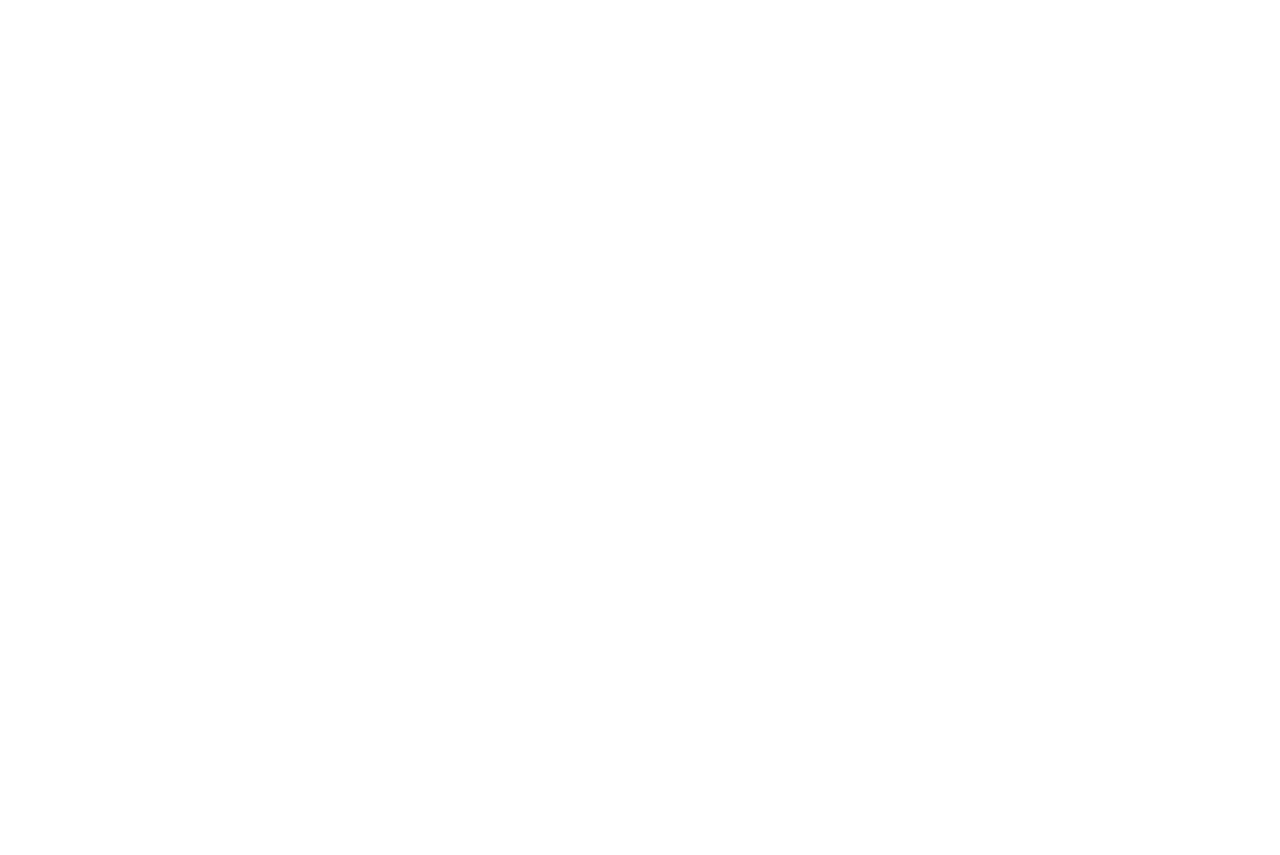
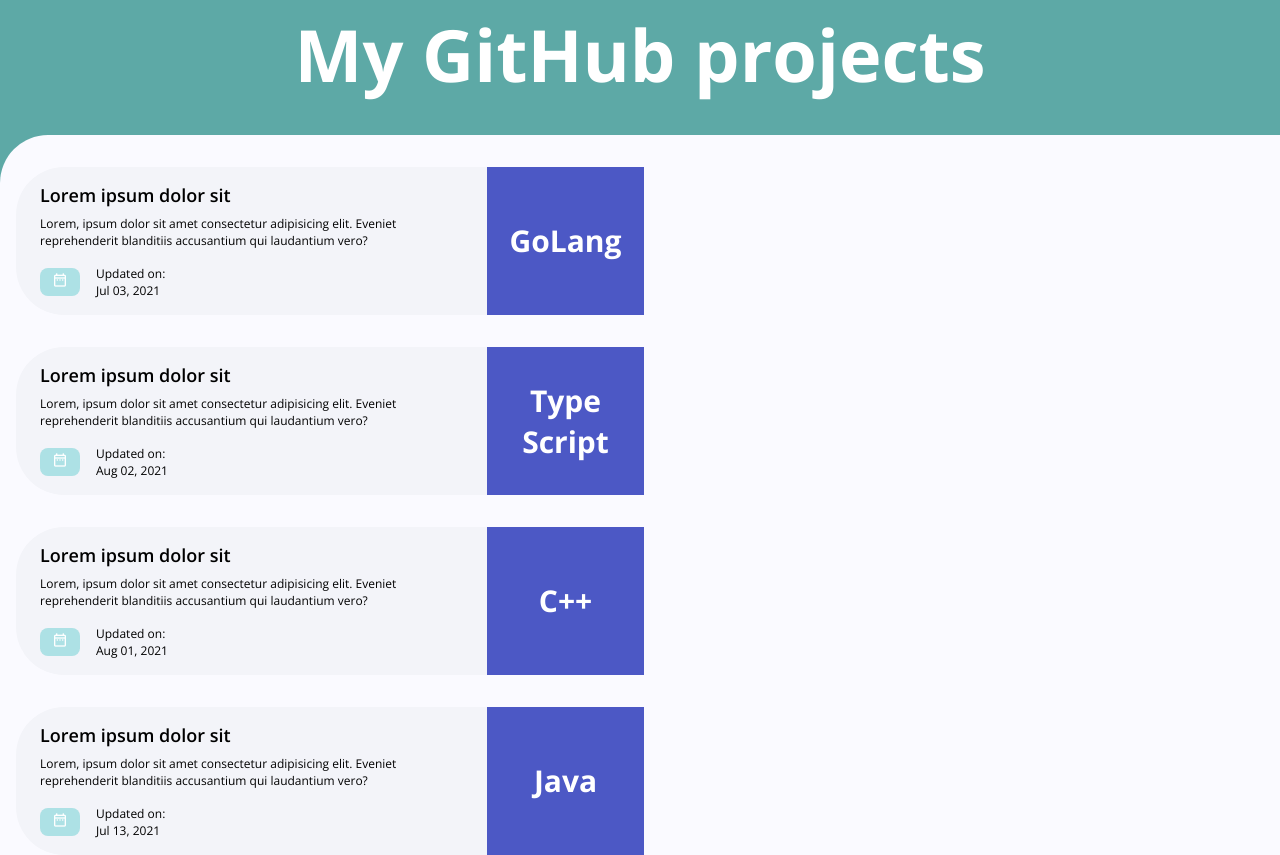
Before and after one commit to DavidBuzatu-Marian/DavidBuzatu_Portfolio_V2, a React (Create React App) app: page / in a window 1280 px wide. Shown: the part 2400-3255 px from the top of the page. Before the commit the page ends 2347 px from the top, so only its background shows below. Built offline with nearby package versions, Linux system fonts and the light colour scheme.

Commit message:
Added initial project part

```diff
--- /dev/null
+++ b/src/components/landing_project/ProjectCard.js
@@ -0,0 +1,41 @@
+import React from 'react';
+
+const ProjectCard = ({
+  project: { title, date_created, description, language },
+}) => {
+  return (
+    <div className='card-project'>
+      <div className='body'>
+        <div className='project-title'>
+          <p>{title}</p>
+        </div>
+        <div className='project-description'>
+          <p>{description}</p>
+        </div>
+        <div className='date'>
+          <button className='btn btn-date'>
+            <span className='material-icons-outlined'>date_range</span>
+          </button>
+          <p>
+            Updated on:
+            <br />
+            {new Date(date_created).toLocaleDateString(
+              {},
+              {
+                timeZone: 'UTC',
+                month: 'short',
+                day: '2-digit',
+                year: 'numeric',
+              }
+            )}
+          </p>
+        </div>
+      </div>
+      <div className='footer'>
+        <p>{language}</p>
+      </div>
+    </div>
+  );
+};
+
+export default ProjectCard;
--- /dev/null
+++ b/src/components/landing_project/ProjectLanding.js
@@ -0,0 +1,51 @@
+import React from 'react';
+import ProjectCard from './ProjectCard';
+const projects = [
+  {
+    id: 1,
+    title: 'Lorem ipsum dolor sit',
+    description:
+      ' Lorem, ipsum dolor sit amet consectetur adipisicing elit. Eveniet reprehenderit blanditiis accusantium qui laudantium vero?',
+    date_created: '2021-07-03T15:16:48.000Z',
+    language: 'GoLang',
+  },
+  {
+    id: 2,
+    title: 'Lorem ipsum dolor sit',
+    description:
+      ' Lorem, ipsum dolor sit amet consectetur adipisicing elit. Eveniet reprehenderit blanditiis accusantium qui laudantium vero?',
+    date_created: '2021-08-02T15:16:48.000Z',
+    language: 'Type Script',
+  },
+  {
+    id: 3,
+    title: 'Lorem ipsum dolor sit',
+    description:
+      ' Lorem, ipsum dolor sit amet consectetur adipisicing elit. Eveniet reprehenderit blanditiis accusantium qui laudantium vero?',
+    date_created: '2021-08-01T15:16:48.000Z',
+    language: 'C++',
+  },
+  {
+    id: 4,
+    title: 'Lorem ipsum dolor sit',
+    description:
+      ' Lorem, ipsum dolor sit amet consectetur adipisicing elit. Eveniet reprehenderit blanditiis accusantium qui laudantium vero?',
+    date_created: '2021-07-13T15:16:48.000Z',
+    language: 'Java',
+  },
+];
+
+const ProjectLanding = () => {
+  return (
+    <div className='container-projects'>
+      <h2>My GitHub projects</h2>
+      <div className='container-projects-list'>
+        {projects.map((project, idx) => (
+          <ProjectCard key={idx} project={project} />
+        ))}
+      </div>
+    </div>
+  );
+};
+
+export default ProjectLanding;
--- a/src/components/pages/Home.js
+++ b/src/components/pages/Home.js
@@ -1,12 +1,14 @@
 import React, { Fragment } from 'react';
 import Landing from '../landing/Landing';
 import BlogLanding from '../landing_blog/BlogLanding';
+import ProjectLanding from '../landing_project/ProjectLanding';
 
 const Home = () => {
   return (
     <Fragment>
       <Landing />
       <BlogLanding />
+      <ProjectLanding />
     </Fragment>
   );
 };
--- /dev/null
+++ b/src/style/home/landing_project.scss
@@ -0,0 +1,81 @@
+.container-projects {
+  margin-top: 2rem;
+  background-color: $dark-green-color;
+  display: flex;
+  flex-direction: column;
+  justify-content: center;
+  text-align: center;
+
+  h2 {
+    color: #ffffff;
+    margin-top: 2rem;
+  }
+
+  &-list {
+    display: grid;
+    grid-template-columns: 1fr;
+    background-color: $white-background-color;
+    border-top-left-radius: 3rem;
+    margin-top: 2rem;
+
+    .card-project {
+      display: grid;
+      grid-template-columns: 3fr 1fr;
+      max-width: 39.25rem;
+      background-color: $gray-background-color;
+      min-height: 8rem;
+      margin: 2rem 1rem 0rem;
+      align-items: flex-start;
+      text-align: start;
+      border-radius: 3rem;
+
+      .body {
+        padding: 1rem 1.5rem;
+
+        .project-title {
+          p {
+            font-size: 1.125rem;
+            font-weight: 600;
+          }
+        }
+        .project-description {
+          margin-top: 0.5rem;
+          p {
+            font-size: 0.75rem;
+            font-weight: 300;
+          }
+        }
+        .date {
+          margin-top: 1rem;
+          display: flex;
+          align-items: center;
+          .btn-date {
+            background-color: $secondary-color;
+            color: #ffffff;
+            padding: 0.25rem 0.75rem;
+            span {
+              font-size: 1rem;
+            }
+          }
+          p {
+            margin-left: 1rem;
+            font-weight: 300;
+            font-size: 0.75rem;
+          }
+        }
+      }
+      .footer {
+        background-color: $blue-color;
+        color: #ffffff;
+        height: 100%;
+        font-weight: bold;
+        display: flex;
+        align-items: center;
+        justify-content: center;
+        word-wrap: break-word;
+        padding: 0.5rem;
+        text-align: center;
+      }
+    }
+  }
+}
--- a/src/style/index.scss
+++ b/src/style/index.scss
@@ -3,6 +3,7 @@
 @import './fonts.scss';
 @import './home/landing.scss';
 @import './home/landing_blog.scss';
+@import './home/landing_project.scss';
 @import './navbar/navbar.scss';
 /* reset */
 * {
```
